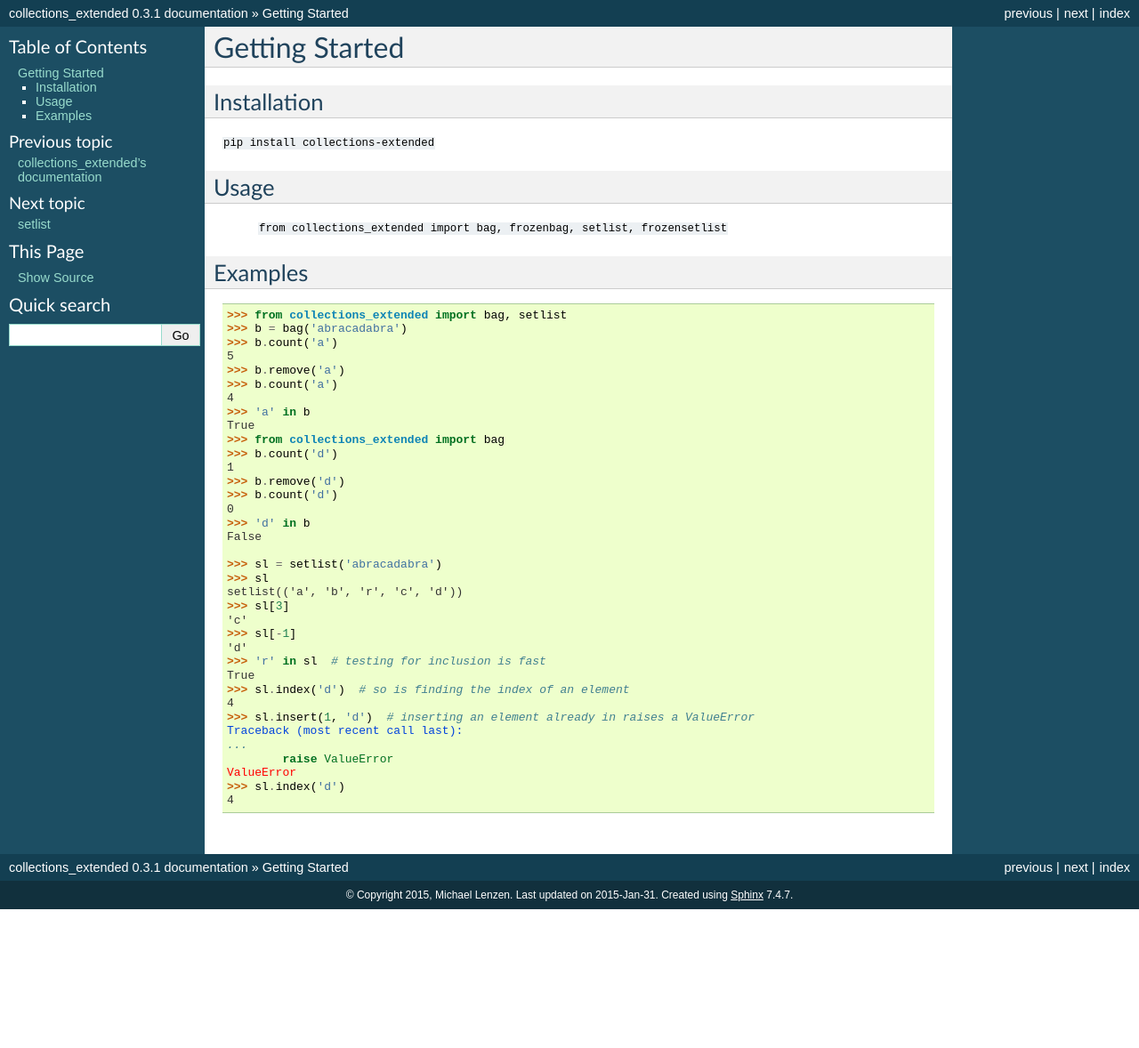
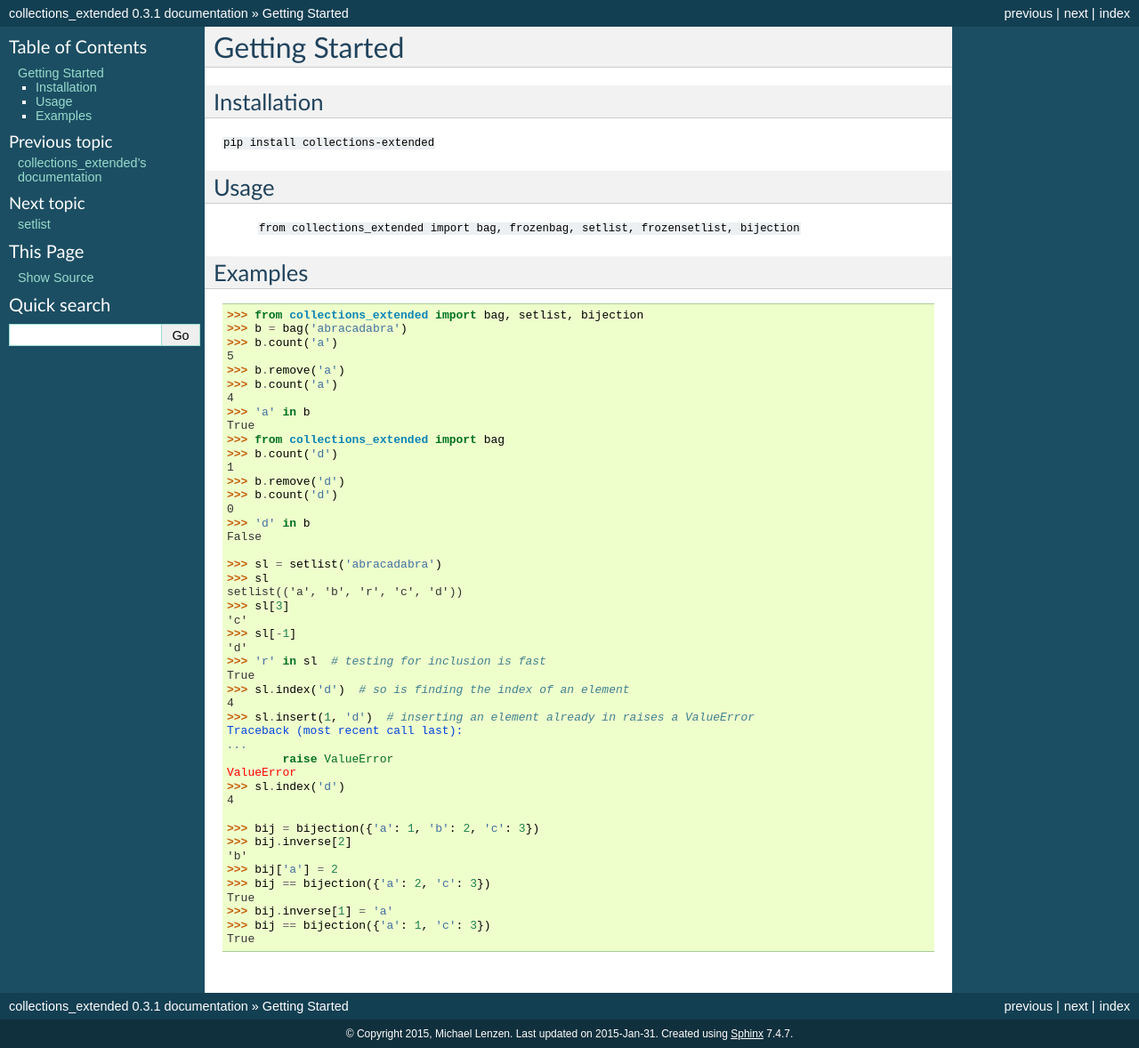
Before and after one commit to mlenzen/collections-extended, a Sphinx documentation site: the page built from docs/getting_started.rst, in a window 1280 px wide. Shown: the whole page at 89% size. Built offline with Sphinx 7.4.7, drawn with Linux system fonts in a browser that asks for light colours; pages that are not in the unit, such as notebooks, are missing from menus; before the commit the page ends 1022 px from its top, so only the background shows below that.

Commit message:
Add bijection to __all__ and document.

```diff
--- a/collections_extended/__init__.py
+++ b/collections_extended/__init__.py
@@ -4,8 +4,9 @@
 
 from .bags import bag, frozenbag
 from .setlists import setlist, frozensetlist
+from .bijection import bijection
 
-__all__ = ['collection', 'setlist', 'frozensetlist', 'bag', 'frozenbag']
+__all__ = ['collection', 'setlist', 'frozensetlist', 'bag', 'frozenbag', 'bijection']
 
 
 def collection(it=(), mutable=True, ordered=False, unique=False):
--- a/docs/getting_started.rst
+++ b/docs/getting_started.rst
@@ -8,14 +8,14 @@
 
 Usage
 -----
-  ``from collections_extended import bag, frozenbag, setlist, frozensetlist``
+  ``from collections_extended import bag, frozenbag, setlist, frozensetlist, bijection``
 
 Examples
 --------
 
 .. code:: python
 
-	>>> from collections_extended import bag, setlist
+	>>> from collections_extended import bag, setlist, bijection
 	>>> b = bag('abracadabra')
 	>>> b.count('a')
 	5
@@ -51,3 +51,13 @@
 	ValueError
 	>>> sl.index('d')
 	4
+
+	>>> bij = bijection({'a': 1, 'b': 2, 'c': 3})
+	>>> bij.inverse[2]
+	'b'
+	>>> bij['a'] = 2
+	>>> bij == bijection({'a': 2, 'c': 3})
+	True
+	>>> bij.inverse[1] = 'a'
+	>>> bij == bijection({'a': 1, 'c': 3})
+	True
```
Also changed, not shown: README.rst (+25 -9 lines), docs/index.rst (+5 -4 lines), 1 other file.
